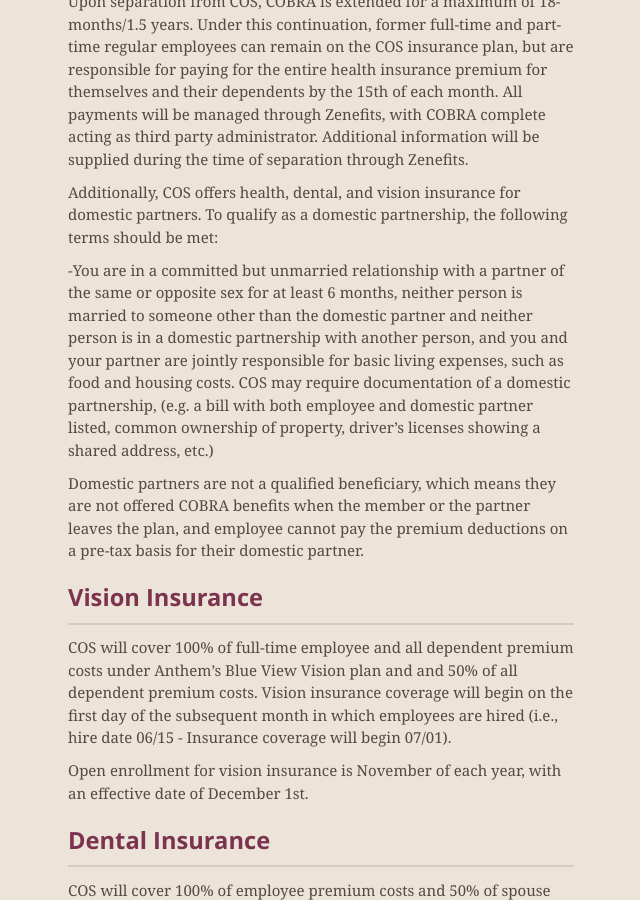
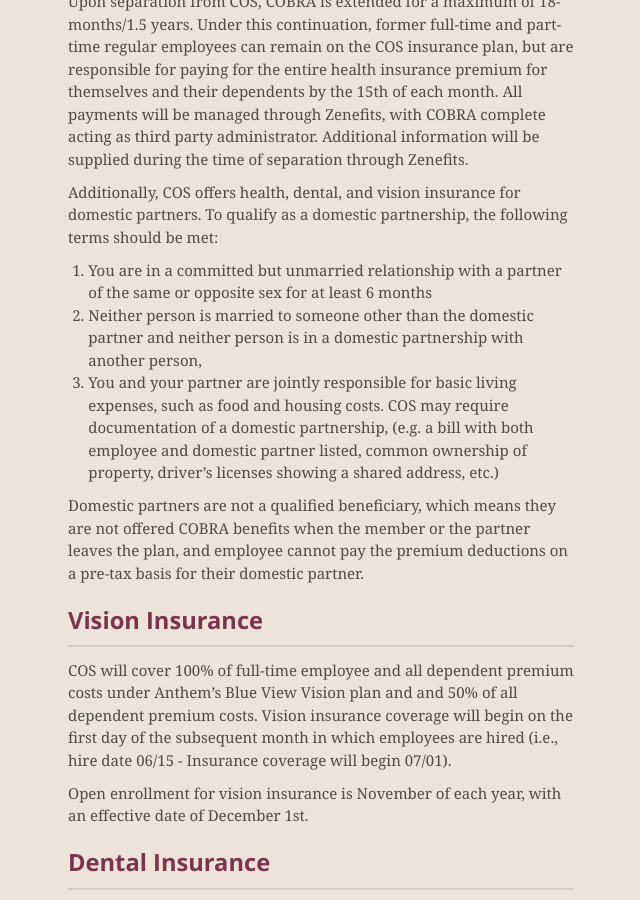
Before and after one commit to CenterForOpenScience/Employee-Manual, a Jekyll site: the page built from index.md, in a window 1280 px wide and 900 px high, scrolled down 8849 px. Shown: the whole window, without its empty margins (319-959 px from the left). Built offline with Jekyll 4.4.1, drawn with Linux system fonts in a browser that asks for light colours; nearby versions of some CDN libraries; our own code applies the rules of GitHub Pages for plain Markdown files.

Commit message:
Update index.md

```diff
--- a/index.md
+++ b/index.md
@@ -170,7 +170,9 @@
 
 Additionally, COS offers health, dental, and vision insurance for domestic partners. To qualify as a domestic partnership, the following terms should be met:
 
--You are in a committed but unmarried relationship with a partner of the same or opposite sex for at least 6 months, neither person is married to someone other than the domestic partner and neither person is in a domestic partnership with another person, and you and your partner are jointly responsible for basic living expenses, such as food and housing costs. COS may require documentation of a domestic partnership, (e.g. a bill with both employee and domestic partner listed, common ownership of   property, driver’s licenses showing a shared address, etc.)
+1. You are in a committed but unmarried relationship with a partner of the same or opposite sex for at least 6 months
+2. Neither person is married to someone other than the domestic partner and neither person is in a domestic partnership with another person,
+3. You and your partner are jointly responsible for basic living expenses, such as food and housing costs. COS may require documentation of a domestic partnership, (e.g. a bill with both employee and domestic partner listed, common ownership of   property, driver’s licenses showing a shared address, etc.)
 
 Domestic partners are not a qualified beneficiary, which means they are not offered COBRA benefits when the member or the partner leaves the plan, and employee cannot pay the premium deductions on a pre-tax basis for their domestic partner.
 
```
